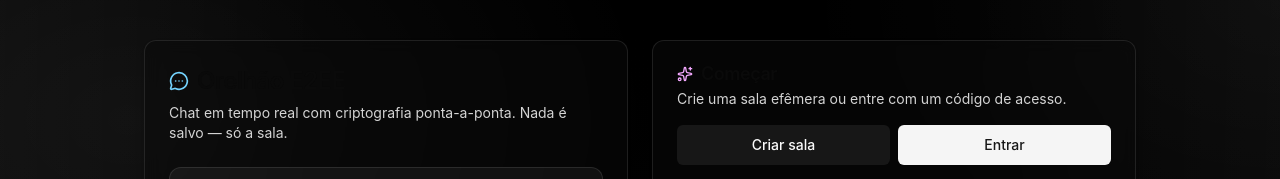
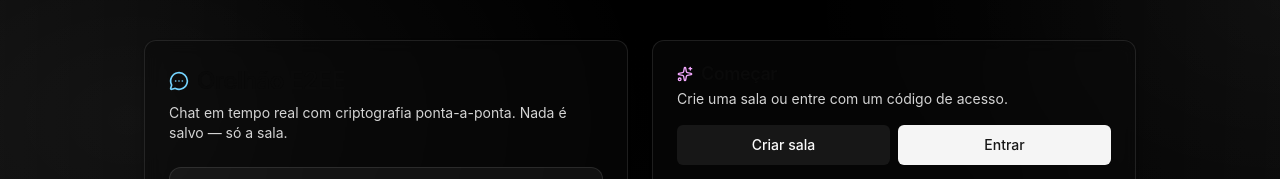
Before and after one commit to juliochiuchi/orelhao, a React (Vite) app: page / in a window 1280 px wide. Shown: the top 179 px of the page. Built offline with nearby package versions, Linux system fonts and the light colour scheme.

Commit message:
improvement: adjust details fix

```diff
--- a/index.html
+++ b/index.html
@@ -5,7 +5,7 @@
   <meta charset="UTF-8" />
   <link rel="icon" type="image/png" href="/public/icon-silence-owl.png" />
   <meta name="viewport" content="width=device-width, initial-scale=1.0" />
-  <title>Orelhão do Ju</title>
+  <title>Orelhão E2EE - Privacy Chat | Otherside bLeNd</title>
 </head>
 
 <body>
--- a/src/components/app/home.tsx
+++ b/src/components/app/home.tsx
@@ -154,7 +154,7 @@ export function Home(props: {
             Começar
           </CardTitle>
           <CardDescription className="text-neutral-300">
-            Crie uma sala efêmera ou entre com um código de acesso.
+            Crie uma sala ou entre com um código de acesso.
           </CardDescription>
         </CardHeader>
         <CardContent>
```
